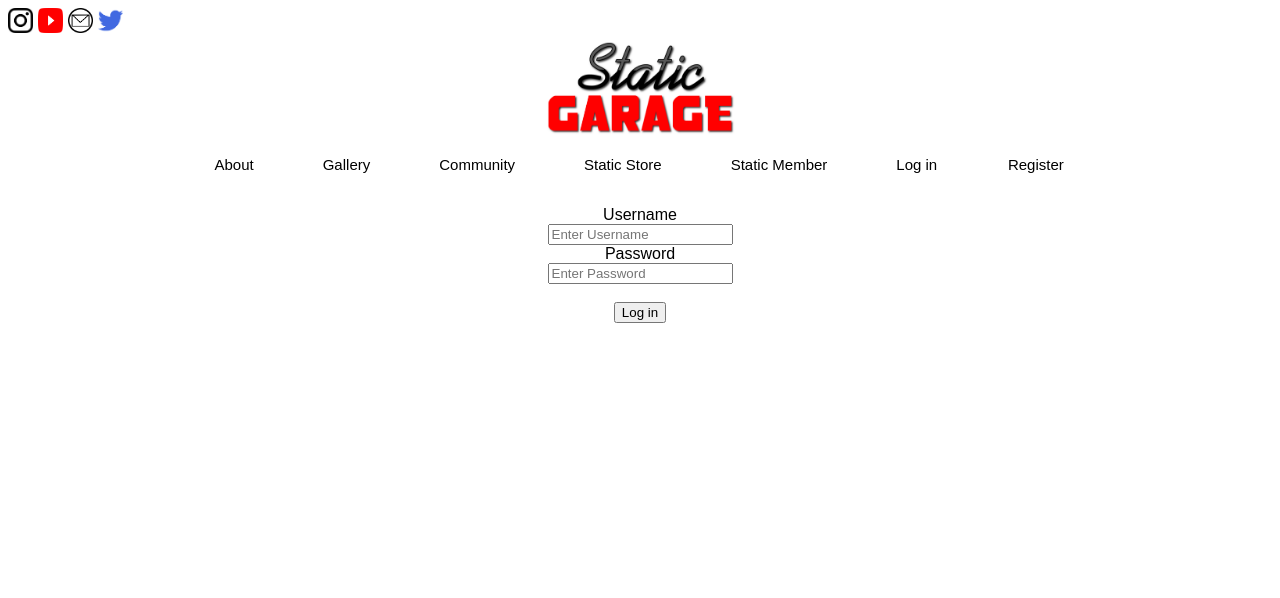
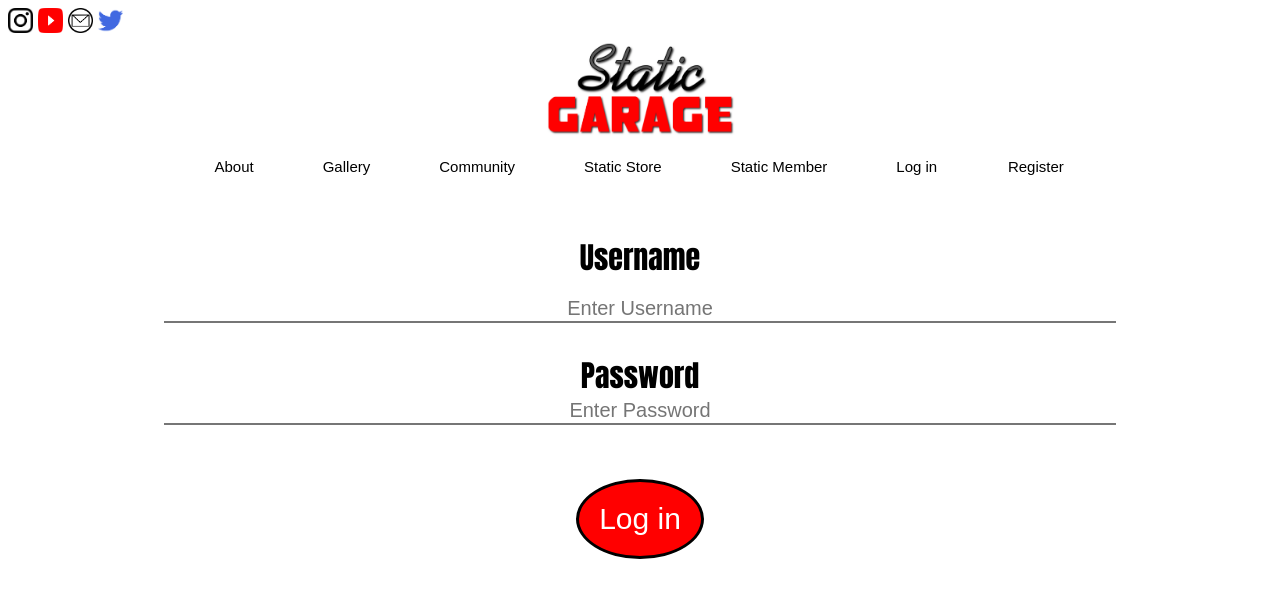
Before and after one commit to adament769/StaticGarageUSA, a plain HTML site: page login.html in a window 1280 px wide. Drawn offline with Linux system fonts and the light colour scheme.

Commit message:
Made log in and register better

```diff
--- a/AboutStatic.css
+++ b/AboutStatic.css
@@ -81,6 +81,10 @@
 	top: 10px;
 	right: 10px;
 }
+.input{
+	width: 100%;
+
+}
 .whiteButton{
 	background-color: white;
 	text-align: center;
--- a/StaticStyle.css
+++ b/StaticStyle.css
@@ -2,7 +2,7 @@
 body
 {
 	background: white;
-	font-family: sans-serif;
+	font-family: impact;
 }
 .wrapperLink
 {
@@ -145,10 +145,28 @@
     display: table;
     clear: both;
 }
+input[type=text],input[type=password]{
+	width: 75%;
+	display: inline-block;
+	text-align: center;
+	margin-bottom: 30px;
+	font-size: 20px;
+	border-bottom: 3px light;
+	border-top: none;
+	border-left: none;
+	border-right: none;
+}
 
-@font-face{
-    font-family: alexandra;
-    src: url('Alexanda_Personal_Use.ttf') ;
-    font-weight: normal;
-    font-style: normal;
+button[type=submit]{
+	border-radius: 50%;
+	background-color: red;
+	font-size: 30px;
+	padding: 20px;
+	color: white;
+	border:solid black;
 }
+
+label
+{
+	font-size: 30px;
+}
--- a/login.html
+++ b/login.html
@@ -22,13 +22,13 @@
        <span class = "posFloatButton"><a href = "login.html"><button class = "whiteButton redButtonHov">Log in
        </button></a></span>
       </div></center>
-     <center><div id = "input">
+     <center><div>
      <label><br>Username</br></label>
      <input type = "text" placeholder="Enter Username" name = "uname" required>
      <label><br>Password</br></label>
-     <input type = "text" placeholder="Enter Password" name = "psw" required>
+     <input type = "password" placeholder="Enter Password" name = "psw" required>
      <br></br>
-     <button type = "submit">Log in</button>
+     <button type = "submit" class = "redButton redButtonHov">Log in</button>
      </div></center>
 </body>
 </html>
```
Also changed, not shown: register.html (+1 -1 lines).
